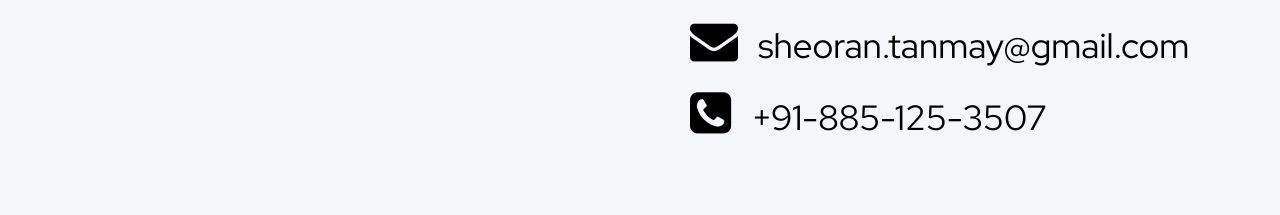
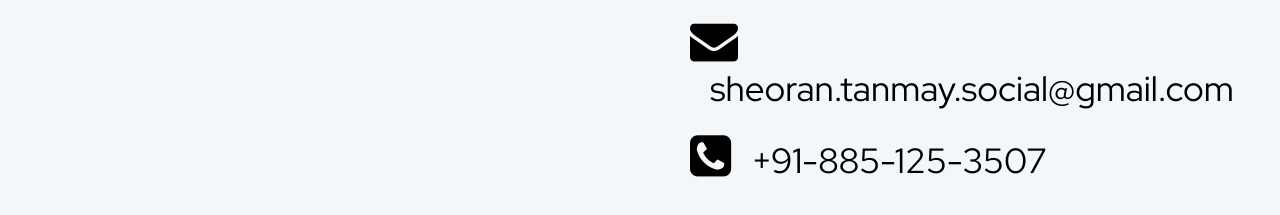
Before and after one commit to tanmaysheoran/tanmaysheoran.github.io, a plain HTML site: page contactme.html in a window 1280 px wide. Shown: the part 371-586 px from the top of the page. Drawn offline with Linux system fonts and the light colour scheme.

Commit message:
Updated contact

```diff
--- a/contactme.html
+++ b/contactme.html
@@ -32,7 +32,7 @@
           <ul>
               <li class="contact_item"><span class="fa fa-github fa-3x"></span><a class="contact" href="https://github.com/tanmaysheoran"> /tanmaysheoran</a></li>
               <li class="contact_item"><span class="fa fa-linkedin fa-3x"></span><a class="contact" href="https://linkedin.com/in/tanmay-sheoran"> /in/tanmay-sheoran</a></li>
-              <li class="contact_item"><span class="fa fa-envelope fa-3x"></span><a class="contact" href="mailto:sheoran.tanmay@gmail.com" >sheoran.tanmay@gmail.com</a></li>
+              <li class="contact_item"><span class="fa fa-envelope fa-3x"></span><a class="contact" href="mailto:sheoran.tanmay@gmail.com" >sheoran.tanmay.social@gmail.com</a></li>
               <li class="contact_item"><span class="fa fa-phone-square fa-3x"></span><a class="contact" href="tel:+918851253507">+91-885-125-3507</a></li>
           </ul>
         </div>
```
